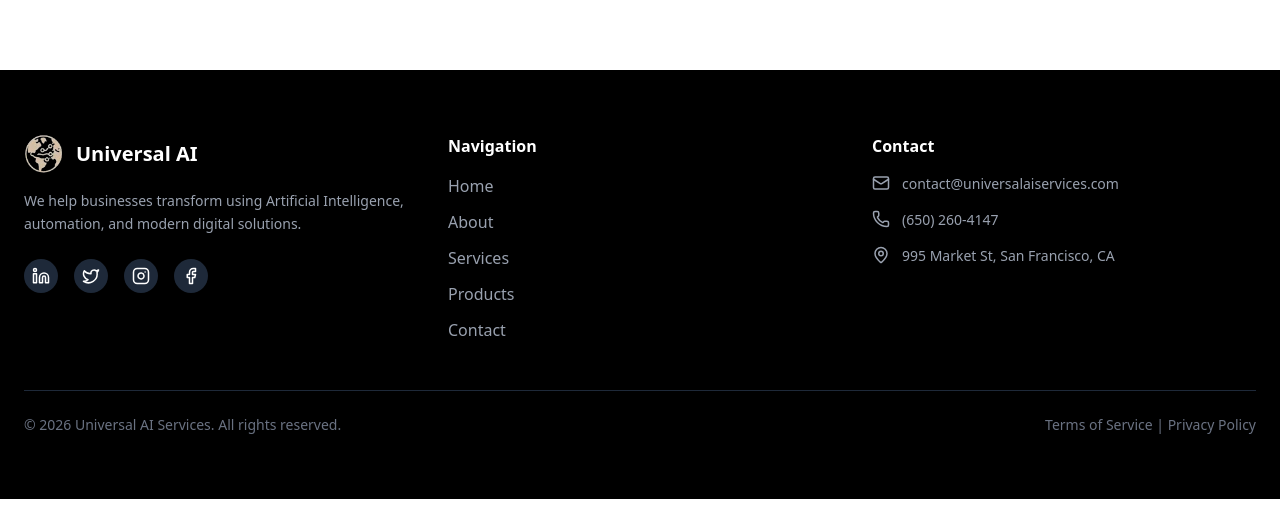
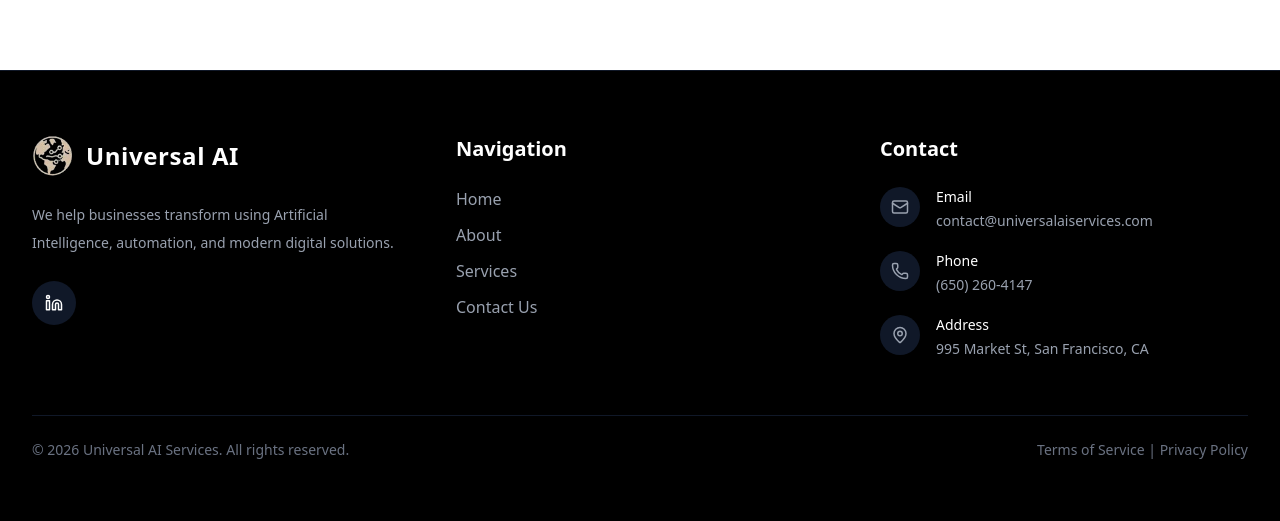
Before and after one commit to LakGar/universal-ai-services, a Next.js app: page / in a window 1280 px wide. Shown: the part 5353-5874 px from the top of the page. Before the commit the page ends 5852 px from the top, so only its background shows below. Built offline with nearby package versions, Linux system fonts and the light colour scheme; a web font is replaced by a local one.

Commit message:
Made changes in Footer

```diff
--- a/components/ui/stacked-circular-footer.tsx
+++ b/components/ui/stacked-circular-footer.tsx
@@ -5,22 +5,21 @@ import Image from "next/image";
 import Link from "next/link";
 
 import {
-  Facebook,
-  Instagram,
   Linkedin,
-  Twitter,
   Mail,
   Phone,
   MapPin,
 } from "lucide-react";
 
+import { useContact } from "@/contexts/contact-context";
+
 function Footer() {
+  const { openContact } = useContact();
+
   const navigation = [
     { name: "Home", href: "/" },
     { name: "About", href: "/about" },
-    { name: "Services", href: "#services" },
-    { name: "Products", href: "/services/buy" },
-    { name: "Contact", href: "#contact" },
+    { name: "Services", href: "/services/buy" },
   ];
 
   const social = [
@@ -28,52 +27,56 @@ function Footer() {
       icon: Linkedin,
       href: "https://www.linkedin.com/company/universalaiservices/",
     },
-    { icon: Twitter, href: "#" },
-    { icon: Instagram, href: "#" },
-    { icon: Facebook, href: "#" },
   ];
 
   return (
-    <footer className="bg-black text-white">
-      <div className="max-w-7xl mx-auto px-6 py-16">
+    <footer className="bg-black text-white border-t border-gray-900">
+      <div className="max-w-7xl mx-auto px-6 lg:px-8 py-16">
 
         {/* GRID */}
-        <div className="grid md:grid-cols-3 gap-10">
+        <div className="grid grid-cols-1 md:grid-cols-2 lg:grid-cols-3 gap-14">
 
-          {/* LOGO + DESCRIPTION */}
+          {/* LEFT SECTION */}
           <motion.div
             initial={{ opacity: 0, y: 30 }}
             whileInView={{ opacity: 1, y: 0 }}
+            transition={{ duration: 0.5 }}
             viewport={{ once: true }}
+            className="space-y-6"
           >
-            <div className="flex items-center gap-3 mb-4">
+            {/* LOGO */}
+            <div className="flex items-center gap-3">
               <Image
                 src="/logo.png"
                 alt="Universal AI"
-                width={40}
-                height={40}
+                width={42}
+                height={42}
                 className="invert"
               />
-              <h3 className="text-xl font-semibold">
+
+              <h3 className="text-2xl font-bold tracking-wide">
                 Universal AI
               </h3>
             </div>
 
-            <p className="text-gray-400 text-sm leading-relaxed">
+            {/* DESCRIPTION */}
+            <p className="text-gray-400 leading-7 text-sm max-w-sm">
               We help businesses transform using Artificial Intelligence,
               automation, and modern digital solutions.
             </p>
 
             {/* SOCIAL */}
-            <div className="flex gap-4 mt-6">
+            <div className="flex items-center gap-4">
               {social.map((item, index) => {
                 const Icon = item.icon;
+
                 return (
                   <a
                     key={index}
                     href={item.href}
                     target="_blank"
-                    className="p-2 rounded-full bg-gray-800 hover:bg-primary transition"
+                    rel="noopener noreferrer"
+                    className="w-11 h-11 rounded-full bg-gray-900 hover:bg-white hover:text-black flex items-center justify-center transition-all duration-300"
                   >
                     <Icon size={18} />
                   </a>
@@ -86,47 +89,99 @@ function Footer() {
           <motion.div
             initial={{ opacity: 0, y: 30 }}
             whileInView={{ opacity: 1, y: 0 }}
+            transition={{ duration: 0.5, delay: 0.1 }}
             viewport={{ once: true }}
+            className="space-y-6"
           >
-            <h4 className="font-semibold mb-4">Navigation</h4>
+            <h4 className="text-xl font-semibold">
+              Navigation
+            </h4>
 
-            <ul className="space-y-3 text-gray-400">
+            <div className="space-y-3 text-gray-400">
+
               {navigation.map((item, i) => (
-                <li key={i}>
                 <Link
+                  key={i}
                   href={item.href}
-                    className="hover:text-white transition"
+                  className="block hover:text-white transition-all duration-300"
                 >
                   {item.name}
                 </Link>
-                </li>
               ))}
-            </ul>
+
+              <button
+                onClick={openContact}
+                className="block hover:text-white transition-all duration-300"
+              >
+                Contact Us
+              </button>
+
+            </div>
           </motion.div>
 
           {/* CONTACT */}
           <motion.div
             initial={{ opacity: 0, y: 30 }}
             whileInView={{ opacity: 1, y: 0 }}
+            transition={{ duration: 0.5, delay: 0.2 }}
             viewport={{ once: true }}
+            className="space-y-6"
           >
-            <h4 className="font-semibold mb-4">Contact</h4>
+            <h4 className="text-xl font-semibold">
+              Contact
+            </h4>
 
-            <div className="space-y-4 text-gray-400 text-sm">
+            <div className="space-y-5 text-gray-400 text-sm">
 
-              <div className="flex gap-3 items-start">
+              {/* EMAIL */}
+              <div className="flex items-start gap-4">
+                <div className="w-10 h-10 rounded-full bg-gray-900 flex items-center justify-center">
                   <Mail size={18} />
-                <span>contact@universalaiservices.com</span>
                 </div>
 
-              <div className="flex gap-3 items-start">
-                <Phone size={18} />
-                <span>(650) 260-4147</span>
+                <div>
+                  <p className="text-white font-medium mb-1">
+                    Email
+                  </p>
+
+                  <p>
+                    contact@universalaiservices.com
+                  </p>
+                </div>
               </div>
 
-              <div className="flex gap-3 items-start">
+              {/* PHONE */}
+              <div className="flex items-start gap-4">
+                <div className="w-10 h-10 rounded-full bg-gray-900 flex items-center justify-center">
+                  <Phone size={18} />
+                </div>
+
+                <div>
+                  <p className="text-white font-medium mb-1">
+                    Phone
+                  </p>
+
+                  <p>
+                    (650) 260-4147
+                  </p>
+                </div>
+              </div>
+
+              {/* ADDRESS */}
+              <div className="flex items-start gap-4">
+                <div className="w-10 h-10 rounded-full bg-gray-900 flex items-center justify-center">
                   <MapPin size={18} />
-                <span>995 Market St, San Francisco, CA</span>
+                </div>
+
+                <div>
+                  <p className="text-white font-medium mb-1">
+                    Address
+                  </p>
+
+                  <p>
+                    995 Market St, San Francisco, CA
+                  </p>
+                </div>
               </div>
 
             </div>
@@ -134,24 +189,28 @@ function Footer() {
         </div>
 
         {/* BOTTOM BAR */}
-        <div className="border-t border-gray-800 mt-12 pt-6 flex flex-col md:flex-row items-center justify-between text-sm text-gray-500">
+        <div className="border-t border-gray-900 mt-14 pt-6 flex flex-col md:flex-row items-center justify-between gap-4 text-sm text-gray-500">
 
-          <p>
+          <p className="text-center md:text-left">
             © 2026 Universal AI Services. All rights reserved.
           </p>
 
-          <div className="flex gap-6 mt-3 md:mt-0">
-            {/* <Link href="/privacy-policy" className="hover:text-white transition">
+          <div className="flex items-center gap-6">
+            <Link
+              href="/terms"
+              className="hover:text-white transition-all duration-300"
+            >
+              Terms of Service | Privacy Policy
+            </Link>
+            {/*
+            <Link
+              href="/privacy-policy"
+              className="hover:text-white transition-all duration-300"
+            >
               Privacy Policy
             </Link> */}
-
-            <Link href="/terms" className="hover:text-white transition">
-              Terms of Service | Privacy Policy
-            </Link>
           </div>
-
         </div>
-
       </div>
     </footer>
   );
```
Lines whose indentation alone changed are shown as unchanged.
